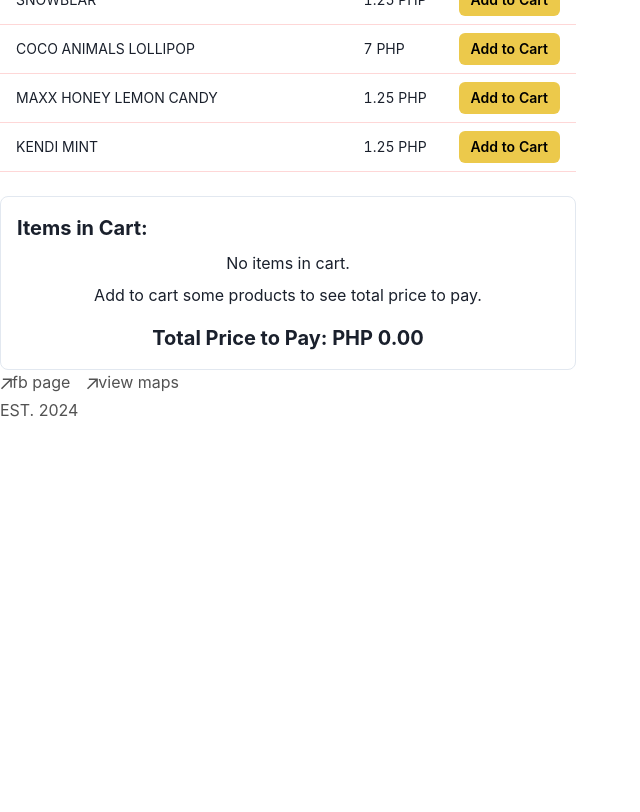
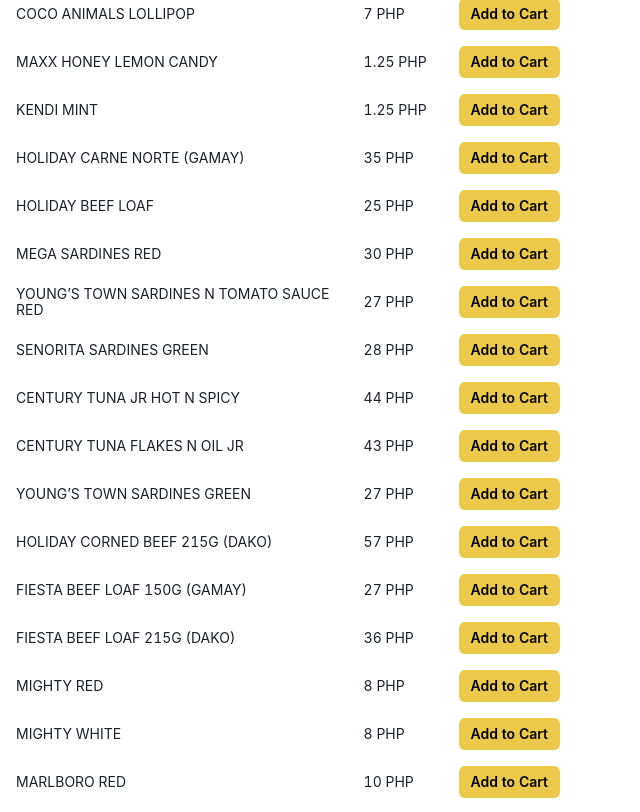
Before and after one commit to jdesolate/tjsarisari, a Next.js app: page /products in a window 1280 px wide. Shown: the part 1960-2772 px from the top of the page, without its empty margins (0-640 px from the left). Before the commit the page ends 2446 px from the top, so only its background shows below. Built offline with nearby package versions, Linux system fonts and the light colour scheme.

Commit message:
[Adjustment][Merv] Update product list and table style

```diff
--- a/app/products/page.tsx
+++ b/app/products/page.tsx
@@ -126,7 +126,7 @@
 
           {/* Responsive Table */}
           <Box overflowX="auto">
-            <Table colorScheme="red" size={tableFontSize}>
+            <Table colorScheme="red" size={tableFontSize} variant={"unstyled"}>
               <Thead>
                 <Tr>
                   <Th>Product Name</Th>
--- a/constants/Products.constant.ts
+++ b/constants/Products.constant.ts
@@ -260,4 +260,144 @@
     stock: 20,
     price: 1.25,
   },
+  {
+    id: '38',
+    image: 'https://picsum.photos/200',
+    name: "HOLIDAY CARNE NORTE (GAMAY)",
+    stock: 20,
+    price: 35,
+  },
+  {
+    id: '39',
+    image: 'https://picsum.photos/200',
+    name: "HOLIDAY BEEF LOAF",
+    stock: 20,
+    price: 25,
+  },
+  {
+    id: '40',
+    image: 'https://picsum.photos/200',
+    name: "MEGA SARDINES RED",
+    stock: 20,
+    price: 30,
+  },
+  {
+    id: '41',
+    image: 'https://picsum.photos/200',
+    name: "YOUNG’S TOWN SARDINES N TOMATO SAUCE RED",
+    stock: 20,
+    price: 27,
+  },
+  {
+    id: '42',
+    image: 'https://picsum.photos/200',
+    name: "SENORITA SARDINES GREEN",
+    stock: 20,
+    price: 28,
+  },
+  {
+    id: '43',
+    image: 'https://picsum.photos/200',
+    name: "CENTURY TUNA JR HOT N SPICY",
+    stock: 20,
+    price: 44,
+  },
+  {
+    id: '44',
+    image: 'https://picsum.photos/200',
+    name: "CENTURY TUNA FLAKES N OIL JR",
+    stock: 20,
+    price: 43,
+  },
+  {
+    id: '45',
+    image: 'https://picsum.photos/200',
+    name: "YOUNG’S TOWN SARDINES GREEN",
+    stock: 20,
+    price: 27,
+  },
+  {
+    id: '46',
+    image: 'https://picsum.photos/200',
+    name: "HOLIDAY CORNED BEEF 215G (DAKO)",
+    stock: 20,
+    price: 57,
+  },
+  {
+    id: '47',
+    image: 'https://picsum.photos/200',
+    name: "FIESTA BEEF LOAF 150G (GAMAY)",
+    stock: 20,
+    price: 27,
+  },
+  {
+    id: '48',
+    image: 'https://picsum.photos/200',
+    name: "FIESTA BEEF LOAF 215G (DAKO)",
+    stock: 20,
+    price: 36,
+  },
+  {
+    id: '49',
+    image: 'https://picsum.photos/200',
+    name: "MIGHTY RED",
+    stock: 20,
+    price: 8,
+  },
+  {
+    id: '50',
+    image: 'https://picsum.photos/200',
+    name: "MIGHTY WHITE",
+    stock: 20,
+    price: 8,
+  },
+  {
+    id: '51',
+    image: 'https://picsum.photos/200',
+    name: "MARLBORO RED",
+    stock: 20,
+    price: 10,
+  },
+  {
+    id: '52',
+    image: 'https://picsum.photos/200',
+    name: "MARLBORO ICE BLAST",
+    stock: 20,
+    price: 10,
+  },
+  {
+    id: '53',
+    image: 'https://picsum.photos/200',
+    name: "WINSTON",
+    stock: 20,
+    price: 9,
+  },
+  {
+    id: '54',
+    image: 'https://picsum.photos/200',
+    name: "BEARBRAND PWDR MLK",
+    stock: 20,
+    price: 13,
+  },
+  {
+    id: '55',
+    image: 'https://picsum.photos/200',
+    name: "GREAT TASTE WHITE SINGLE",
+    stock: 20,
+    price: 10,
+  },
+  {
+    id: '56',
+    image: 'https://picsum.photos/200',
+    name: "BIRCH TREE FORTIFIED MILK DRINK",
+    stock: 20,
+    price: 12,
+  },
+  {
+    id: '57',
+    image: 'https://picsum.photos/200',
+    name: "EGG (ITLOG)",
+    stock: 20,
+    price: 10,
+  },
 ]
```
